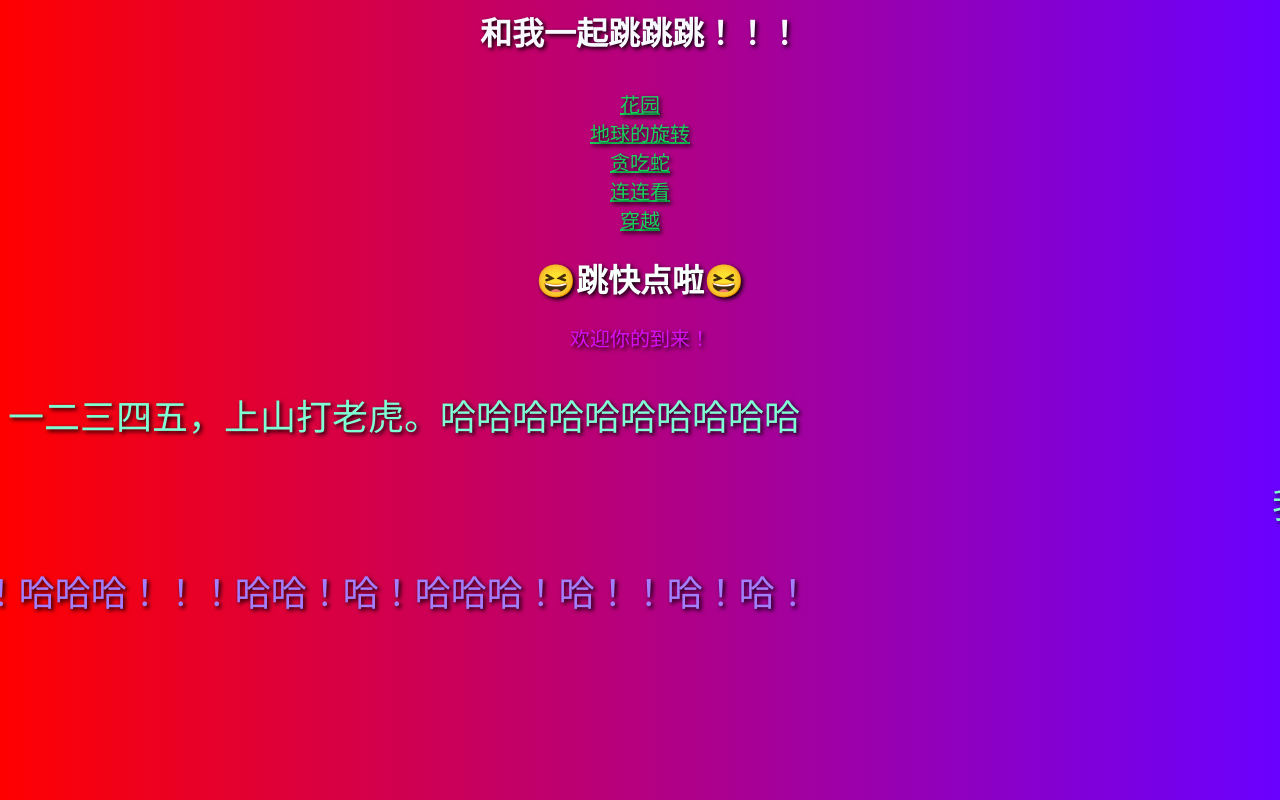
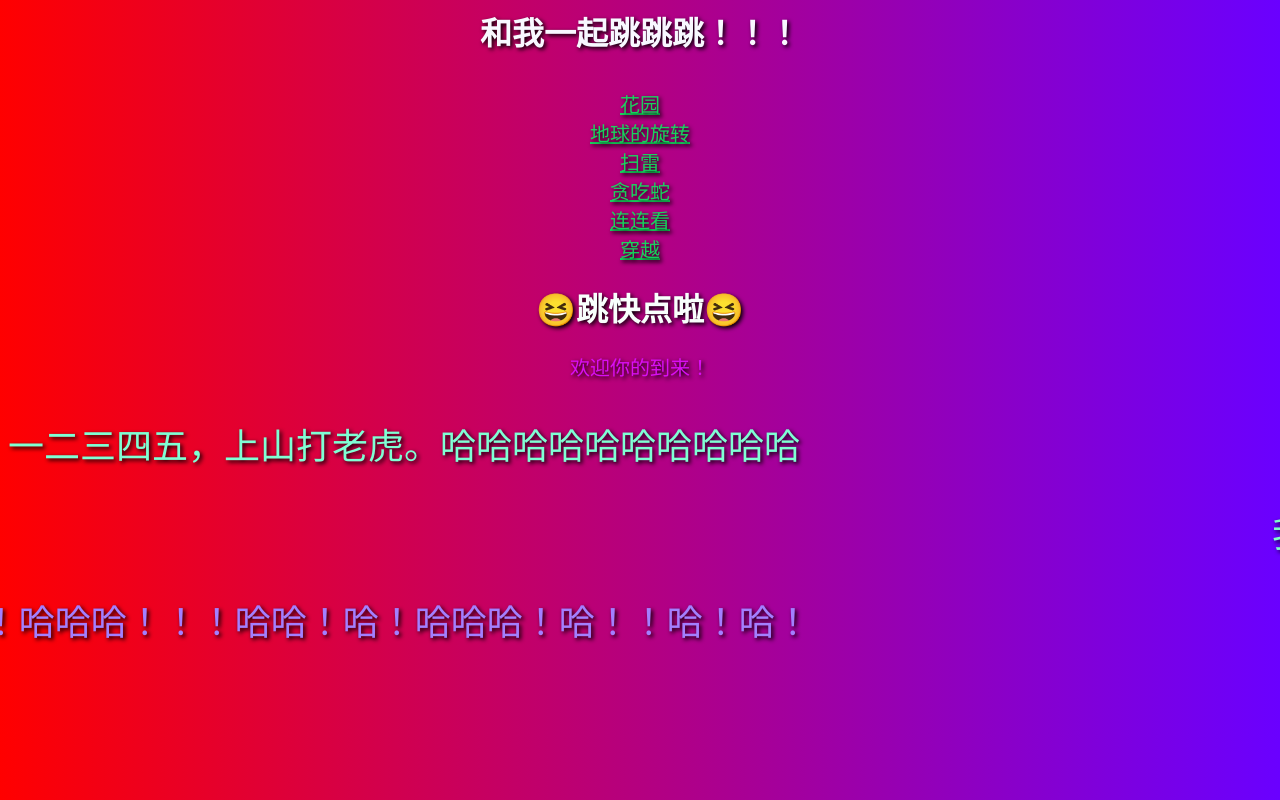
Before and after one commit to zishuQ/VPS, a plain HTML site: page index.html in a window 1280 px wide. Shown: the top 800 px of the page. Drawn offline with Linux system fonts and the light colour scheme.

Commit message:
Update index.html

```diff
--- a/index.html
+++ b/index.html
@@ -86,6 +86,7 @@
 			  <h1 style="animation: bounce 0.3s infinite; color: ghostwhite;">和我一起跳跳跳！！！</h1>
 			  <a href="myFlowers">花园</a><br>
 			  <a href="earth/">地球的旋转</a><br>
+			  <a href="saolei/">扫雷</a><br>
 			  <a href="snake/">贪吃蛇</a><br>
 			  <a href="llk/">连连看</a><br>
 			  <a href="crossing/">穿越</a><br>
```
